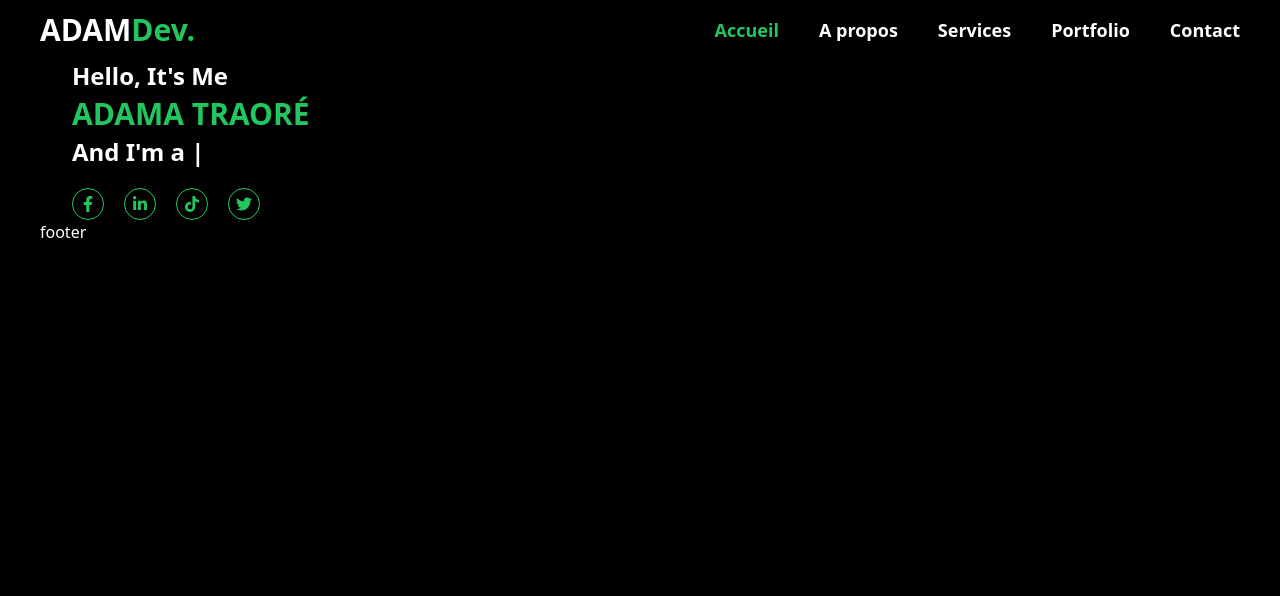
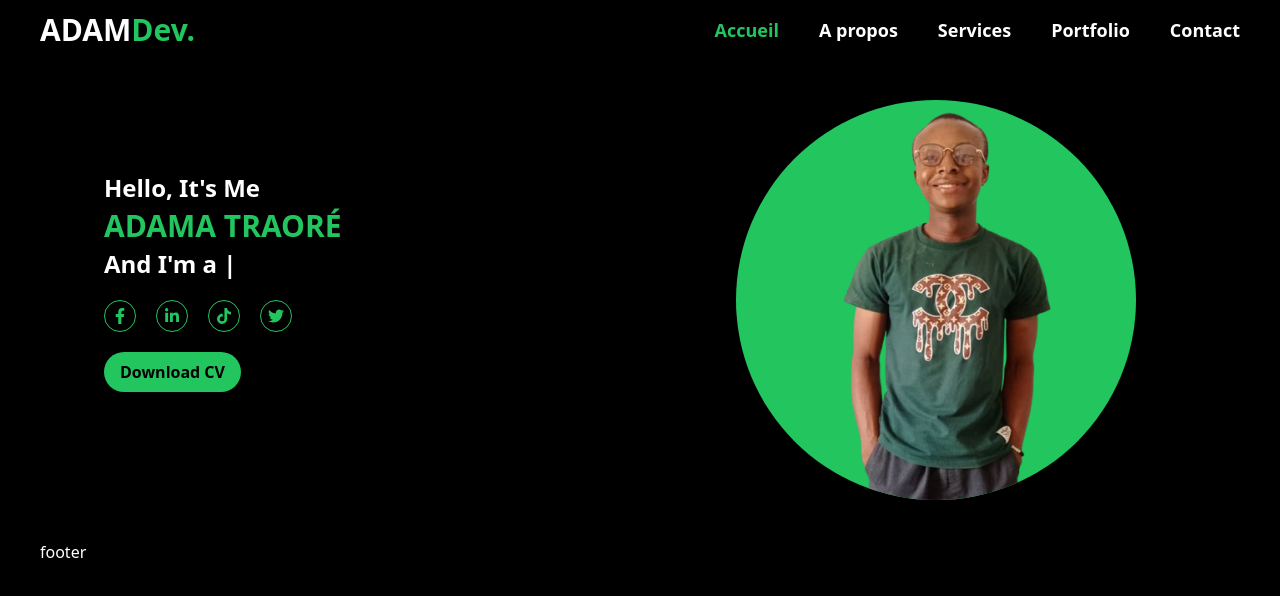
Before and after one commit to Adama-dev15/myPortfolio, a Next.js app: page / in a window 1280 px wide. Shown: the top 596 px of the page. Built offline with nearby package versions, Linux system fonts and the light colour scheme.

Commit message:
FIN ACCUEIL

```diff
--- a/src/components/accueil/Accueil.tsx
+++ b/src/components/accueil/Accueil.tsx
@@ -3,6 +3,8 @@ import React, { useEffect, useRef } from "react";
 import Typed from "typed.js";
 import initAOS from "@/components/Animation";
 import { FaFacebookF, FaLinkedinIn, FaTiktok, FaTwitter } from "react-icons/fa";
+import Image from "next/image";
+import image_profil from "@/images/WhatsApp_Image_2024-04-08_at_13.13.02-removebg-preview.png";
 
 const typedStrings =
   "Web Designer, Web Developer, FrontEnd Developer, Apps Designer, Apps Developer, Content Creator, UI/UX Designer";
@@ -36,10 +38,13 @@ const Accueil = () => {
 
   return (
     <section className="accueil">
-      <div className="container mx-auto px-8">
+      <div className="container mx-auto px-16 ">
         <div className="accueil-inner">
           <div className="content grid grid-cols-2">
-            <div className="left flex flex-col gap-5" data-aos="fade-right">
+            <div
+              className="left flex flex-col gap-5 py-28"
+              data-aos="fade-right"
+            >
               <div className="info-user font-bold text-2xl flex flex-col gap-1">
                 <p>Hello, It&apos;s Me</p>
                 <p className="text-green-500 text-3xl uppercase">
@@ -55,21 +60,39 @@ const Accueil = () => {
               </div>
               <div className="typed-text hidden">{typedStrings}</div>
               <div className="reseau flex gap-5">
-                <div className="icon border cursor-pointer border-green-500 rounded-full w-8 h-8 flex items-center justify-center text-green-500 hover:bg-green-500 hover:text-black transition duration-150 shadow-none hover:shadow-lg">
+                <div className="icon border cursor-pointer border-green-500 rounded-full w-8 h-8 flex items-center justify-center text-green-500 hover:bg-green-500 hover:text-black transition duration-150  hover:shadow-lg">
                   <FaFacebookF />
                 </div>
-                <div className="icon border cursor-pointer border-green-500 rounded-full w-8 h-8 flex items-center justify-center text-green-500 hover:bg-green-500 hover:text-black transition duration-150 shadow-none hover:shadow-lg">
+                <div className="icon border cursor-pointer border-green-500 rounded-full w-8 h-8 flex items-center justify-center text-green-500 hover:bg-green-500 hover:text-black transition duration-150  hover:shadow-lg">
                   <FaLinkedinIn />
                 </div>
-                <div className="icon border cursor-pointer border-green-500 rounded-full w-8 h-8 flex items-center justify-center text-green-500 hover:bg-green-500 hover:text-black transition duration-150 shadow-none hover:shadow-lg">
+                <div className="icon border cursor-pointer border-green-500 rounded-full w-8 h-8 flex items-center justify-center text-green-500 hover:bg-green-500 hover:text-black transition duration-150  hover:shadow-lg">
                   <FaTiktok />
                 </div>
-                <div className="icon border cursor-pointer border-green-500 rounded-full w-8 h-8 flex items-center justify-center text-green-500 hover:bg-green-500 hover:text-black transition duration-150 shadow-none hover:shadow-lg">
+                <div className="icon border cursor-pointer border-green-500 rounded-full w-8 h-8 flex items-center justify-center text-green-500 hover:bg-green-500 hover:text-black transition duration-150  hover:shadow-lg">
                   <FaTwitter />
                 </div>
               </div>
+
+              <div className="down flex items-center justify-center w-max bg-green-500 rounded-full py-2 px-4 shadow-lg hover:bg-green-400">
+                <button className="font-bold text-black">Download CV</button>
+              </div>
             </div>
-            <div className="right" data-aos="fade-left"></div>
+            <div
+              className="right  py-10 pl-24"
+              //   style={{ borderRadius: "86% 14% 86% 14% / 12% 84% 16% 88% " }}
+              data-aos="fade-left"
+            >
+              <div className="image flex items-center justify-center bg-green-500 rounded-full w-[400px] h-[400px]">
+                <Image
+                  src={image_profil}
+                  width={1000}
+                  height={400}
+                  alt="profi"
+                  className="w-[400px] h-[400px] rounded-full"
+                />
+              </div>
+            </div>
           </div>
         </div>
       </div>
```
